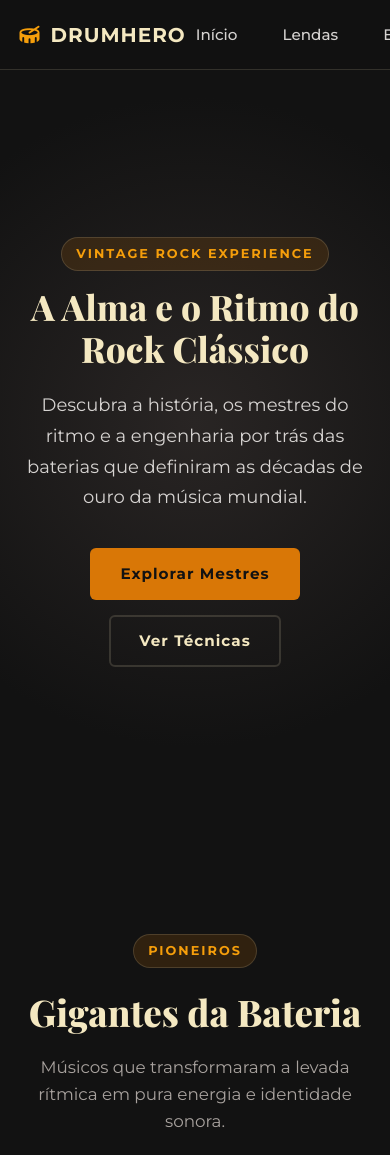
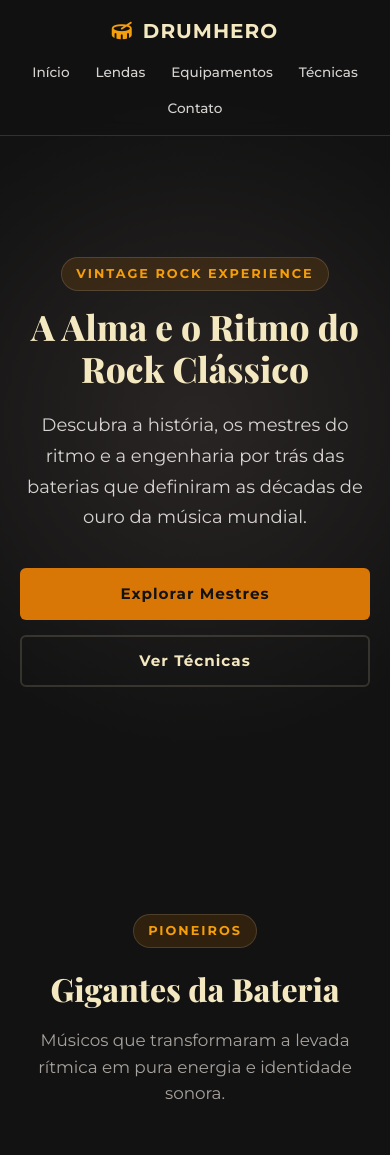
Before and after one commit to Bruno-Eneas/drumhero-vintage-rock, a PHP site: page / in a window 390 px wide. Shown: the top 1155 px of the page. Run offline with PHP 8.4, Linux system fonts and the light colour scheme; some web fonts are replaced.

Commit message:
feat: implementar media queries para responsividade em mobile e tablet

```diff
--- a/style.css
+++ b/style.css
@@ -364,3 +364,67 @@ body {
     font-size: 0.85rem;
     background-color: #0c0a09;
 }
+/* ==========================================================================
+   7. RESPONSIVIDADE (MEDIA QUERIES)
+   ========================================================================== */
+
+/* TABLET E TELAS INTERMEDIÁRIAS (até 1024px) */
+@media screen and (max-width: 1024px) {
+    .section-padding {
+        padding: 70px 5%;
+    }
+
+    .section-title {
+        font-size: 2rem;
+    }
+
+    .cards-grid, .tecnicas-grid {
+        gap: 20px;
+    }
+}
+
+/* SMARTPHONES E TELAS PEQUENAS (até 768px) */
+@media screen and (max-width: 768px) {
+    /* Ajuste do Cabeçalho para Mobile */
+    .main-header {
+        flex-direction: column;
+        height: auto;
+        padding: 15px 5%;
+        gap: 12px;
+    }
+
+    .nav-links {
+        flex-wrap: wrap;
+        justify-content: center;
+        gap: 10px;
+    }
+
+    .nav-links a {
+        font-size: 0.85rem;
+        padding: 5px 8px;
+    }
+
+    /* Ajuste da Seção Inicial (Hero) */
+    .hero-section {
+        padding: 140px 20px 40px; /* Compensa o cabeçalho que ficou mais alto */
+    }
+
+    .hero-botoes {
+        flex-direction: column;
+        width: 100%;
+    }
+
+    .hero-botoes .btn-vintage {
+        width: 100%;
+        text-align: center;
+    }
+
+    /* Ajustes Gerais de Container */
+    .contato-container {
+        padding: 20px;
+    }
+
+    .tecnica-item {
+        padding: 20px 15px;
+    }
+}
```
